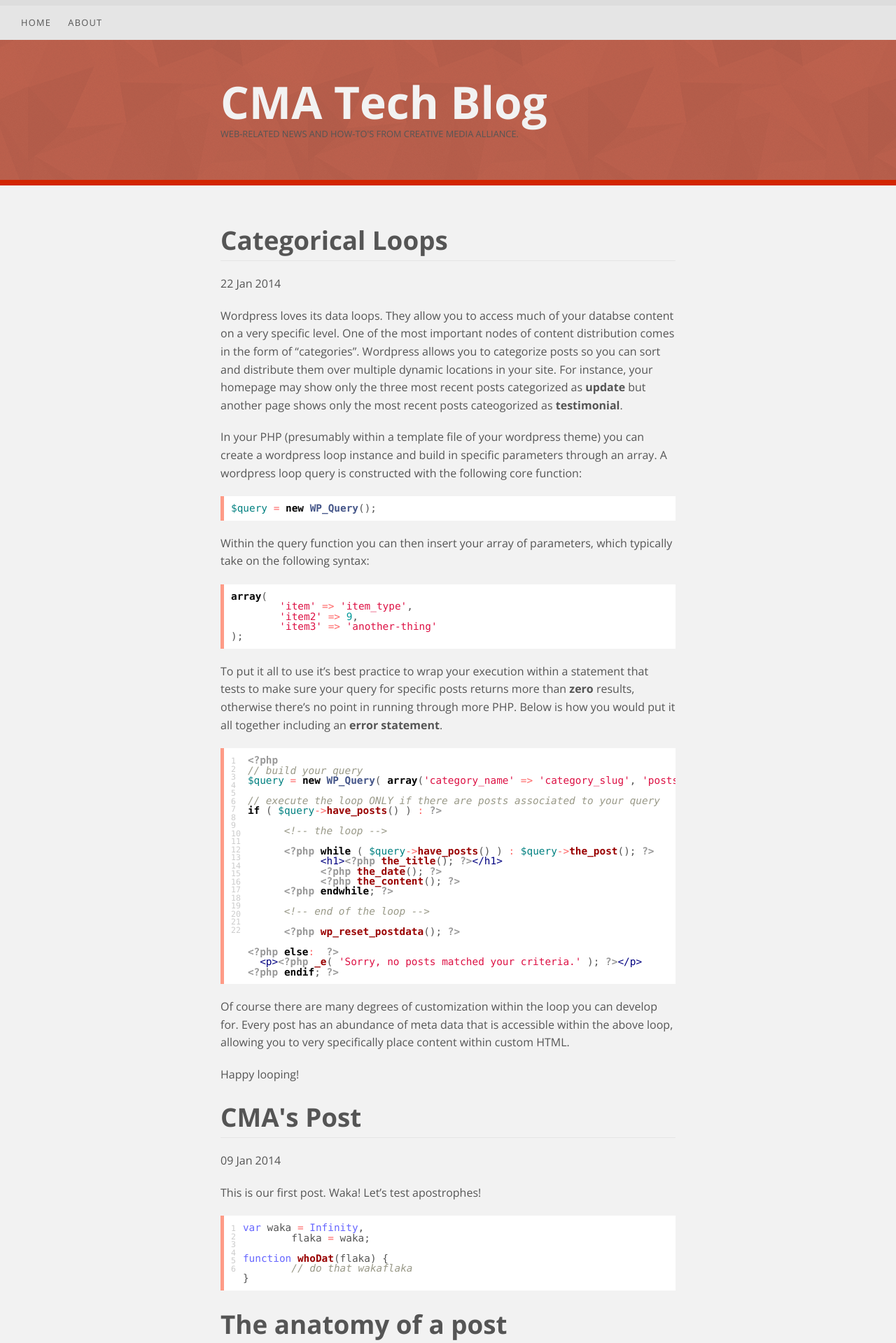
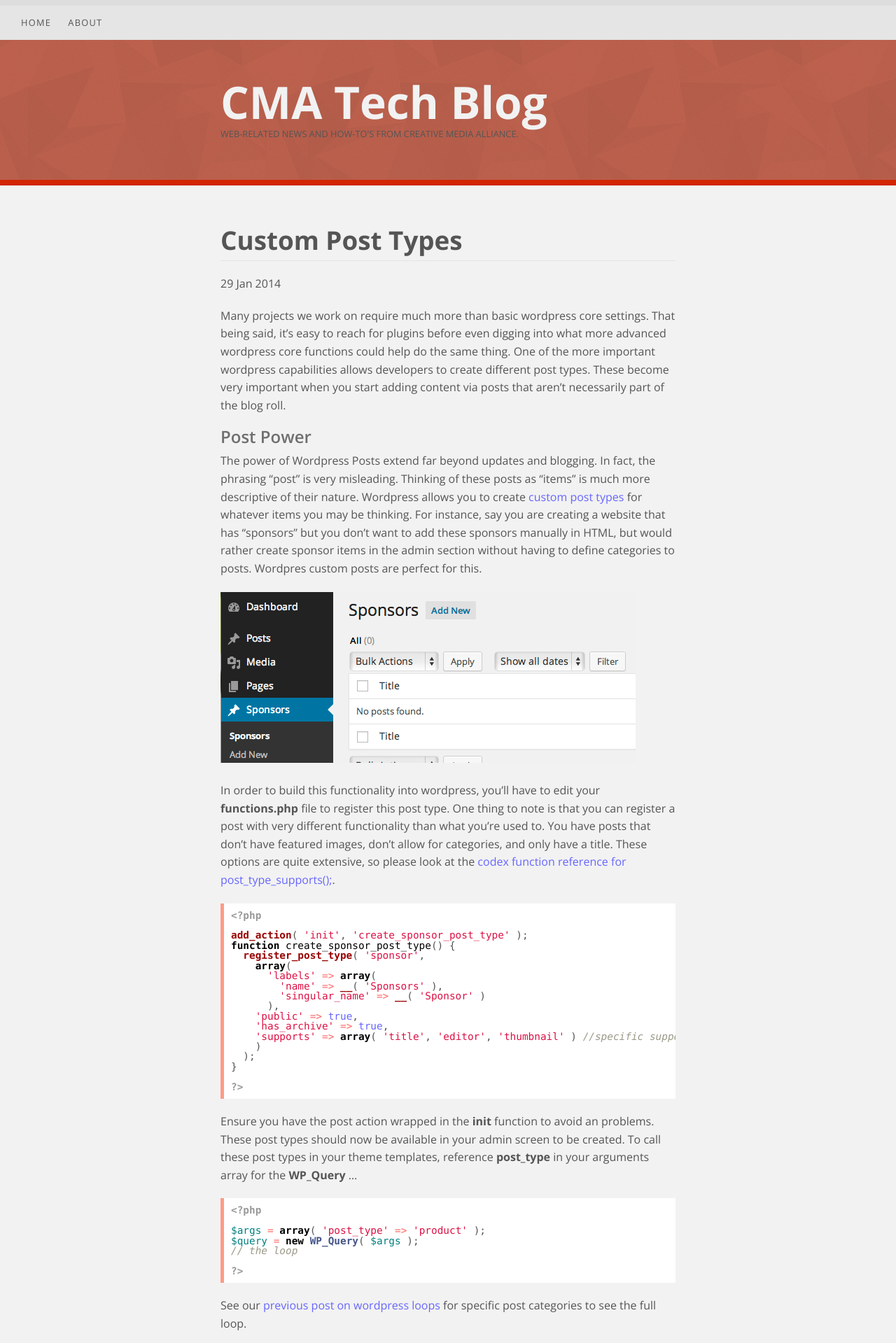
Before and after one commit to cmaseattle/cmaseattle.github.io, a Jekyll site: the page built from index.html, in a window 1280 px wide. Shown: the top 1919 px of the page at 70% size. Built offline with Jekyll 4.4.1, drawn with Linux system fonts in a browser that asks for light colours.

Commit message:
custom post types

```diff
--- /dev/null
+++ b/_posts/2014-01-29-creating-custom-posts.markdown
@@ -0,0 +1,50 @@
+---
+layout: post
+title: "Custom Post Types"
+cateogory: wordpress
+---
+
+Many projects we work on require much more than basic wordpress core settings. That being said, it's easy to reach for plugins before even digging into what more advanced wordpress core functions could help do the same thing. One of the more important wordpress capabilities allows developers to create different post types. These become very important when you start adding content via posts that aren't necessarily part of the blog roll.
+
+###Post Power
+
+The power of Wordpress Posts extend far beyond updates and blogging. In fact, the phrasing "post" is very misleading. Thinking of these posts as "items" is much more descriptive of their nature. Wordpress allows you to create [custom post types](http://codex.wordpress.org/Post_Types) for whatever items you may be thinking. For instance, say you are creating a website that has "sponsors" but you don't want to add these sponsors manually in HTML, but would rather create sponsor items in the admin section without having to define categories to posts. Wordpres custom posts are perfect for this.
+
+![Screenshot of Sponsors post type in Wordpress Admin screen](/images/posts/wordpress-custom-post-sponsors.png)
+
+In order to build this functionality into wordpress, you'll have to edit your **functions.php** file to register this post type. One thing to note is that you can register a post with very different functionality than what you're used to. You have posts that don't have featured images, don't allow for categories, and only have a title. These options are quite extensive, so please look at the [codex function reference for post_type_supports();](http://codex.wordpress.org/Function_Reference/post_type_supports).
+
+{% highlight php %}
+<?php
+
+add_action( 'init', 'create_sponsor_post_type' );
+function create_sponsor_post_type() {
+  register_post_type( 'sponsor',
+    array(
+      'labels' => array(
+        'name' => __( 'Sponsors' ),
+        'singular_name' => __( 'Sponsor' )
+      ),
+    'public' => true,
+    'has_archive' => true,
+    'supports' => array( 'title', 'editor', 'thumbnail' ) //specific support of posts
+    )
+  );
+}
+
+?>
+{% endhighlight %}
+
+Ensure you have the post action wrapped in the **init** function to avoid an problems. These post types should now be available in your admin screen to be created. To call these post types in your theme templates, reference **post_type** in your arguments array for the **WP_Query** ...
+
+{% highlight php %}
+<?php
+
+$args = array( 'post_type' => 'product' );
+$query = new WP_Query( $args );
+// the loop
+
+?>
+{% endhighlight %}
+
+See our [previous post on wordpress loops](/2014/01/22/looping-post-categories.html) for specific post categories to see the full loop.
--- a/css/main.css
+++ b/css/main.css
@@ -305,6 +305,10 @@
   color: #555555;
   line-height: 1.4em;
 }
+#content img {
+  max-width: 100%;
+  height: auto;
+}
 #content .inlined {
   display: inline;
   padding: 3px;
```
Also changed, not shown: images/posts/wordpress-custom-post-sponsors.png (added), images/posts/wordpress-sponsor-post-type.png (added).
